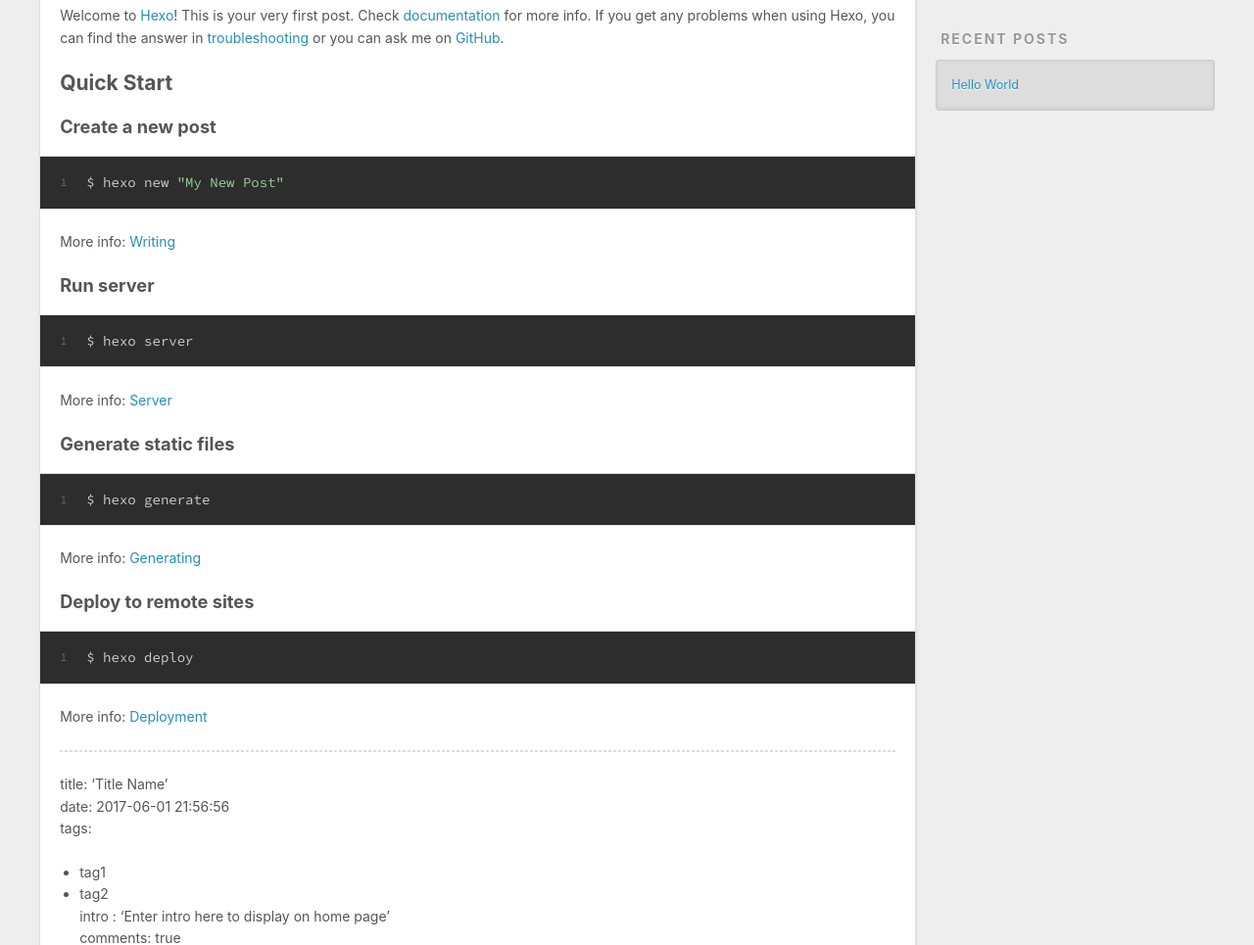
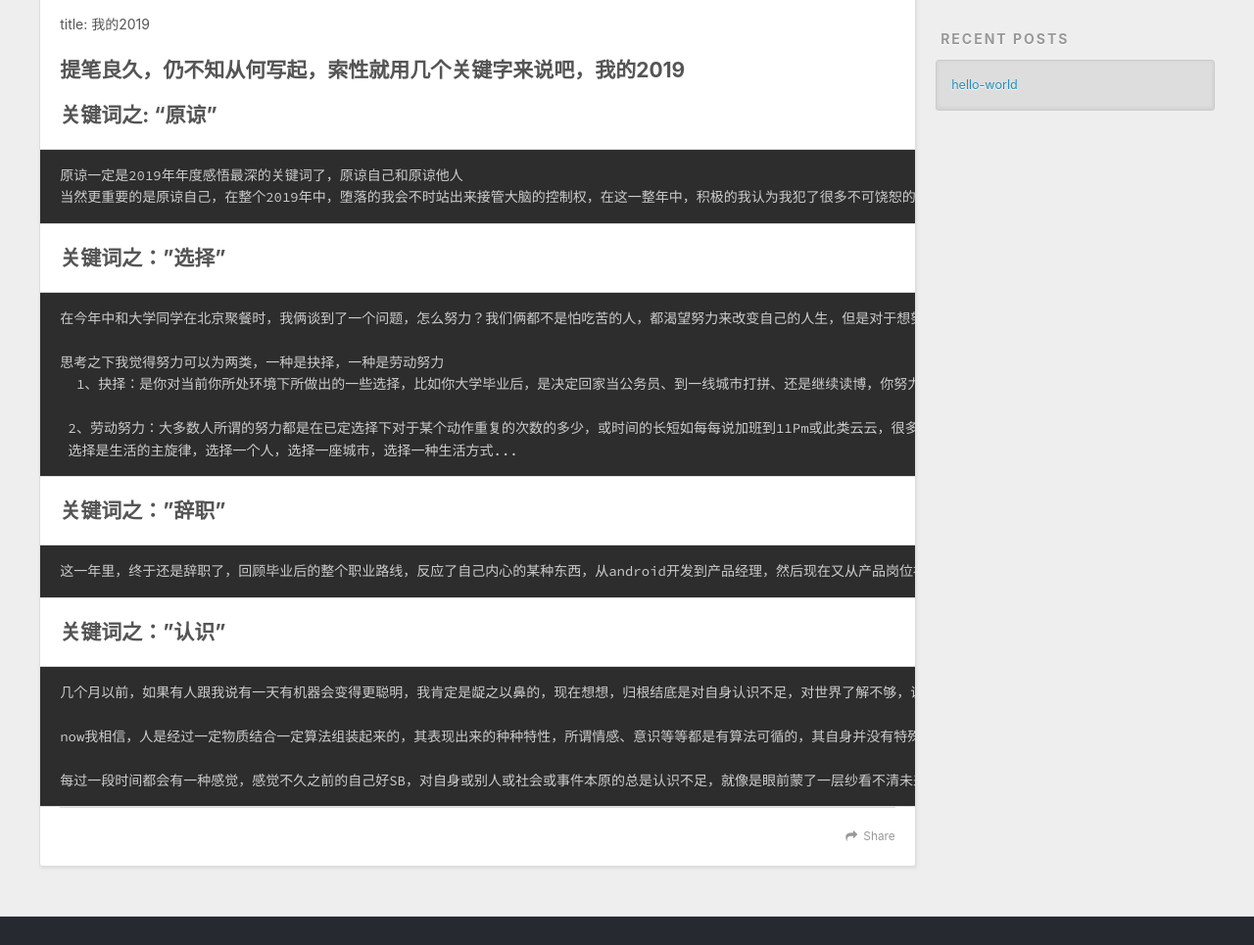
Before and after one commit to speeding-motor/speeding-motor.github.io, a plain HTML site: page 2020/04/29/hello-world/index.html in a window 1280 px wide. Shown: the part 448-1413 px from the top of the page at 98% size. Drawn offline with nearby package versions, Linux system fonts and the light colour scheme.

Commit message:
Site updated: 2020-04-30 10:54:52

```diff
--- a/2020/04/29/hello-world/index.html
+++ b/2020/04/29/hello-world/index.html
@@ -5,17 +5,17 @@
 
 
 
-  <title>Hello World | blog</title>
+  <title>hello-world | blog</title>
   <meta name="viewport" content="width=device-width, initial-scale=1, maximum-scale=1">
-  <meta name="description" content="Welcome to Hexo! This is your very first post. Check documentation for more info. If you get any problems when using Hexo, you can find the answer in troubleshooting or you can ask me on GitHub. Quick">
+  <meta name="description" content="title: 我的2019   提笔良久，仍不知从何写起，索性就用几个关键字来说吧，我的2019关键词之: “原谅”原谅一定是2019年年度感悟最深的关键词了，原谅自己和原谅他人 当然更重要的是原谅自己，在整个2019年中，堕落的我会不时站出来接管大脑的控制权，在这一整年中，积极的我认为我犯了很多不可饶恕的错误，在错误之后，内心往往会极度内疚 悔恨，甚至开始有自我虐待倾向，尽管如此，那个它时不时">
 <meta property="og:type" content="article">
-<meta property="og:title" content="Hello World">
+<meta property="og:title" content="hello-world">
 <meta property="og:url" content="http://yoursite.com/2020/04/29/hello-world/index.html">
 <meta property="og:site_name" content="blog">
-<meta property="og:description" content="Welcome to Hexo! This is your very first post. Check documentation for more info. If you get any problems when using Hexo, you can find the answer in troubleshooting or you can ask me on GitHub. Quick">
+<meta property="og:description" content="title: 我的2019   提笔良久，仍不知从何写起，索性就用几个关键字来说吧，我的2019关键词之: “原谅”原谅一定是2019年年度感悟最深的关键词了，原谅自己和原谅他人 当然更重要的是原谅自己，在整个2019年中，堕落的我会不时站出来接管大脑的控制权，在这一整年中，积极的我认为我犯了很多不可饶恕的错误，在错误之后，内心往往会极度内疚 悔恨，甚至开始有自我虐待倾向，尽管如此，那个它时不时">
 <meta property="og:locale" content="en_US">
 <meta property="article:published_time" content="2020-04-28T17:59:07.018Z">
-<meta property="article:modified_time" content="2020-04-30T01:50:53.571Z">
+<meta property="article:modified_time" content="2020-04-30T02:54:25.579Z">
 <meta property="article:author" content="speeding motor">
 <meta name="twitter:card" content="summary">
 
@@ -80,7 +80,7 @@
 
 
     <h1 class="article-title" itemprop="name">
-      Hello World
+      hello-world
     </h1>
 
 
@@ -88,31 +88,24 @@
 
     <div class="article-entry" itemprop="articleBody">
 
-        <p>Welcome to <a href="https://hexo.io/" target="_blank" rel="noopener">Hexo</a>! This is your very first post. Check <a href="https://hexo.io/docs/" target="_blank" rel="noopener">documentation</a> for more info. If you get any problems when using Hexo, you can find the answer in <a href="https://hexo.io/docs/troubleshooting.html" target="_blank" rel="noopener">troubleshooting</a> or you can ask me on <a href="https://github.com/hexojs/hexo/issues" target="_blank" rel="noopener">GitHub</a>.</p>
-<h2 id="Quick-Start"><a href="#Quick-Start" class="headerlink" title="Quick Start"></a>Quick Start</h2><h3 id="Create-a-new-post"><a href="#Create-a-new-post" class="headerlink" title="Create a new post"></a>Create a new post</h3><figure class="highlight bash"><table><tr><td class="gutter"><pre><span class="line">1</span><br></pre></td><td class="code"><pre><span class="line">$ hexo new <span class="string">"My New Post"</span></span><br></pre></td></tr></table></figure>
+        <hr>
+<p>title: 我的2019  </p>
+<h2 id="提笔良久，仍不知从何写起，索性就用几个关键字来说吧，我的2019"><a href="#提笔良久，仍不知从何写起，索性就用几个关键字来说吧，我的2019" class="headerlink" title="提笔良久，仍不知从何写起，索性就用几个关键字来说吧，我的2019"></a>提笔良久，仍不知从何写起，索性就用几个关键字来说吧，我的2019</h2><h2 id="关键词之-“原谅”"><a href="#关键词之-“原谅”" class="headerlink" title="关键词之: “原谅”"></a>关键词之: “原谅”</h2><pre><code>原谅一定是2019年年度感悟最深的关键词了，原谅自己和原谅他人
+当然更重要的是原谅自己，在整个2019年中，堕落的我会不时站出来接管大脑的控制权，在这一整年中，积极的我认为我犯了很多不可饶恕的错误，在错误之后，内心往往会极度内疚 悔恨，甚至开始有自我虐待倾向，尽管如此，那个它时不时就是会冒出来不受任何控制，所以为了放下轻装前行，不得不时时放下和原谅</code></pre><h2 id="关键词之：”选择”"><a href="#关键词之：”选择”" class="headerlink" title="关键词之：”选择”"></a>关键词之：”选择”</h2><pre><code>在今年中和大学同学在北京聚餐时，我俩谈到了一个问题，怎么努力？我们俩都不是怕吃苦的人，都渴望努力来改变自己的人生，但是对于想努力却感觉使不上劲确实是个令人沮丧的问题（之前的一些血淋淋的教训叫我不敢实在不敢认为自己的想法就是正确的，只能说是我当前的一些思考和理解）
 
-<p>More info: <a href="https://hexo.io/docs/writing.html" target="_blank" rel="noopener">Writing</a></p>
-<h3 id="Run-server"><a href="#Run-server" class="headerlink" title="Run server"></a>Run server</h3><figure class="highlight bash"><table><tr><td class="gutter"><pre><span class="line">1</span><br></pre></td><td class="code"><pre><span class="line">$ hexo server</span><br></pre></td></tr></table></figure>
+思考之下我觉得努力可以为两类，一种是抉择，一种是劳动努力
+  1、抉择：是你对当前你所处环境下所做出的一些选择，比如你大学毕业后，是决定回家当公务员、到一线城市打拼、还是继续读博，你努力的去想去思考，该怎么决策才好，决策的依据，一般决定于或者说局限于当前你获取到的信息，以及对这些信息结合自身条件的判断，
 
-<p>More info: <a href="https://hexo.io/docs/server.html" target="_blank" rel="noopener">Server</a></p>
-<h3 id="Generate-static-files"><a href="#Generate-static-files" class="headerlink" title="Generate static files"></a>Generate static files</h3><figure class="highlight bash"><table><tr><td class="gutter"><pre><span class="line">1</span><br></pre></td><td class="code"><pre><span class="line">$ hexo generate</span><br></pre></td></tr></table></figure>
+ 2、劳动努力：大多数人所谓的努力都是在已定选择下对于某个动作重复的次数的多少，或时间的长短如每每说加班到11Pm或此类云云，很多所谓努力局限于此，但其实80次重复和100次重复，对于本质上是不会有太大结果差距的，结果至少都是在同一个量级的， 所以我认为，如何做选择才是一个人正确的努力方式，而不是随波逐流下的重复体力劳动
+ 选择是生活的主旋律，选择一个人，选择一座城市，选择一种生活方式...    </code></pre><h2 id="关键词之：”辞职”"><a href="#关键词之：”辞职”" class="headerlink" title="关键词之：”辞职”"></a>关键词之：”辞职”</h2><pre><code>这一年里，终于还是辞职了，回顾毕业后的整个职业路线，反应了自己内心的某种东西，从android开发到产品经理，然后现在又从产品岗位裸辞，来追求研究生和DeepLearning（大学时曾认为研究生一文不值，与现在的想法大相径庭，事实往往就是这样，你认为的仅仅是你认为的），其中内在的驱动力是让自己变得更有价值，因为一个人一生的财富总值总体是和他对整个社会产生的价值正相关的</code></pre><h2 id="关键词之：”认识”"><a href="#关键词之：”认识”" class="headerlink" title="关键词之：”认识”"></a>关键词之：”认识”</h2><pre><code>几个月以前，如果有人跟我说有一天有机器会变得更聪明，我肯定是龊之以鼻的，现在想想，归根结底是对自身认识不足，对世界了解不够，说人话就是知识贫穷
 
-<p>More info: <a href="https://hexo.io/docs/generating.html" target="_blank" rel="noopener">Generating</a></p>
-<h3 id="Deploy-to-remote-sites"><a href="#Deploy-to-remote-sites" class="headerlink" title="Deploy to remote sites"></a>Deploy to remote sites</h3><figure class="highlight bash"><table><tr><td class="gutter"><pre><span class="line">1</span><br></pre></td><td class="code"><pre><span class="line">$ hexo deploy</span><br></pre></td></tr></table></figure>
+now我相信，人是经过一定物质结合一定算法组装起来的，其表现出来的种种特性，所谓情感、意识等等都是有算法可循的，其自身并没有特殊性，所以，一定可以把一定物质经过一定组和产生和人一样的行为的人工产品，只是需要先了解这组合的算法原理，即人整体的运行机制，包括大脑的工作原理，那数以亿计的神经元的工作原理及组合结构，相信有一天，在攻克了其中的难题后，我们便可遵循这种机制创造出人工生命，当然这一天的到来可能还很遥远，但到来是肯定的，可能唯一我们需要考虑的就是，人能不能造出比人更聪明的东西
 
-<p>More info: <a href="https://hexo.io/docs/one-command-deployment.html" target="_blank" rel="noopener">Deployment</a></p>
-<hr>
-<p>title: ‘Title Name’<br>date: 2017-06-01 21:56:56<br>tags:</p>
-<ul>
-<li>tag1</li>
-<li>tag2<br>intro : ‘Enter intro here to display on home page’<br>comments: true</li>
-</ul>
-<hr>
-
+每过一段时间都会有一种感觉，感觉不久之前的自己好SB，对自身或别人或社会或事件本原的总是认识不足，就像是眼前蒙了一层纱看不清未来，曾很苦恼，但现在看来这是完全正常的，大脑在生活中不断的接受新信息，做出不同决策然后得到不同的反馈，在整个训练过程中，是肯定越来越完善的。所以去做你大脑现在认为的最正确的就OK</code></pre>
 
     </div>
     <footer class="article-footer">
-      <a data-url="http://yoursite.com/2020/04/29/hello-world/" data-id="ck9m49lic0000fc3t5j2ub6n9" class="article-share-link">Share</a>
+      <a data-url="http://yoursite.com/2020/04/29/hello-world/" data-id="ck9m6dkk70000mf3t4uad7nt7" class="article-share-link">Share</a>
 
 
     </footer>
@@ -151,7 +144,7 @@
       <ul>
 
           <li>
-            <a href="/2020/04/29/hello-world/">Hello World</a>
+            <a href="/2020/04/29/hello-world/">hello-world</a>
           </li>
 
       </ul>
```
Also changed, not shown: archives/2020/04/index.html (+2 -2 lines), archives/2020/index.html (+2 -2 lines), archives/index.html (+2 -2 lines), index.html (+13 -20 lines).
